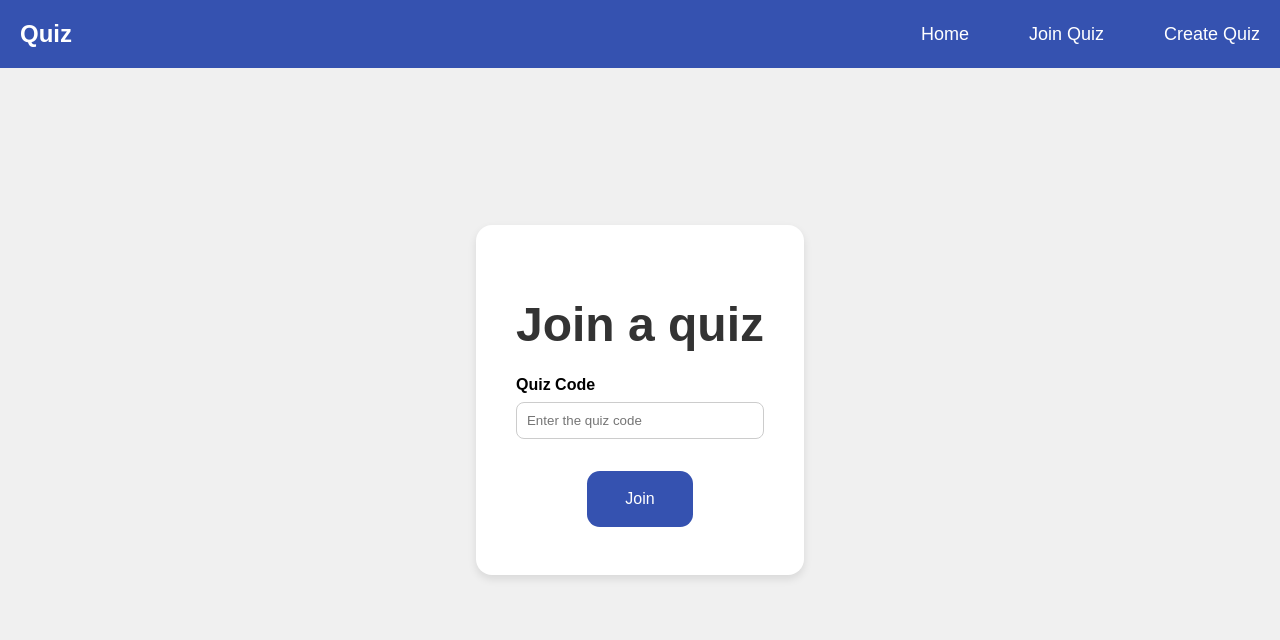
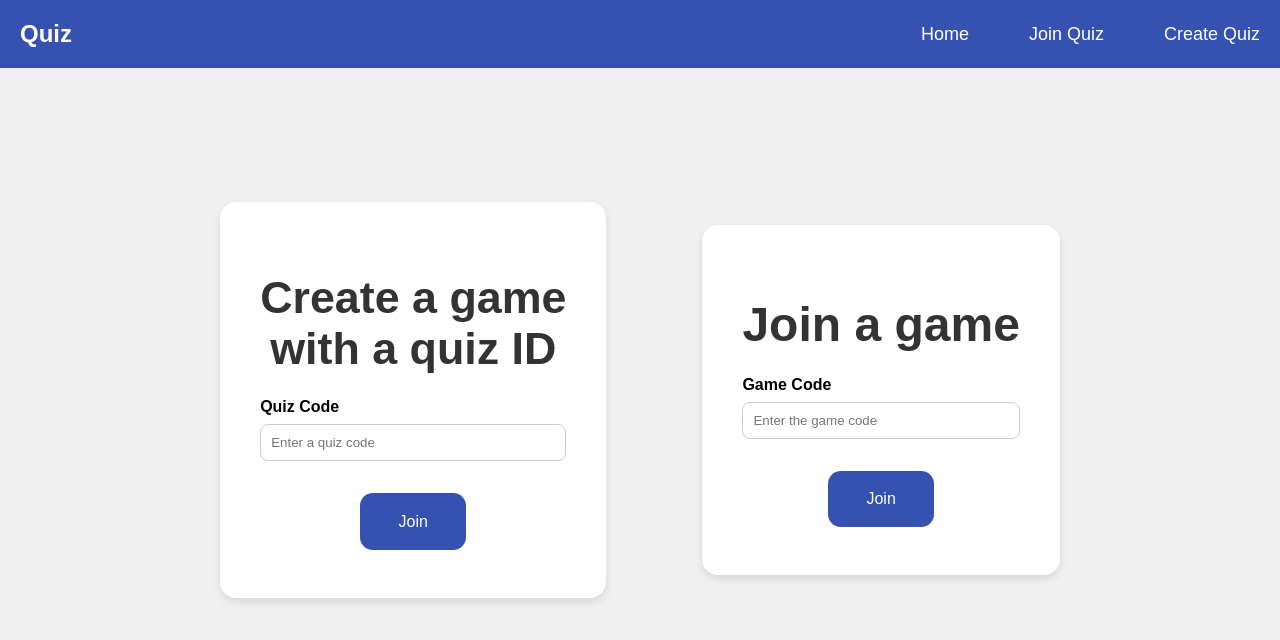
Before and after one commit to Floupper/BinaryWizards-Web, a React (Create React App) app in the folder binarywizards-webapp/: page /join-quiz in a window 1280 px wide. Shown: the top 640 px of the page. Built offline with nearby package versions, Linux system fonts and the light colour scheme.

Commit message:
feature: Add the 2 container of join party

```diff
--- a/binarywizards-webapp/src/assets/JoinQuiz.css
+++ b/binarywizards-webapp/src/assets/JoinQuiz.css
@@ -4,6 +4,15 @@
   align-items: center;
   height: 100vh;
   background-color: #f0f0f0;
+
+}
+.JoinGameContainer{
+  background-color: #ffffff;
+  padding: 2.5rem;
+  border-radius: 1rem;
+  box-shadow: 0 0.25rem 0.5rem rgba(0, 0, 0, 0.1);
+  text-align: center;
+  margin-inline: 3rem;
 }
 
 .JoinQuizForm {
@@ -12,6 +21,11 @@
   border-radius: 1rem;
   box-shadow: 0 0.25rem 0.5rem rgba(0, 0, 0, 0.1);
   text-align: center;
+  margin-inline: 3rem;
+}
+
+.JoinQuizForm>h1{
+  font-size: 2.8rem;
 }
 
 .form-group {
--- a/binarywizards-webapp/src/pages/JoinQuiz.js
+++ b/binarywizards-webapp/src/pages/JoinQuiz.js
@@ -5,32 +5,49 @@ import '../assets/JoinQuiz.css';
 import { ToastContainer, toast } from "react-toastify";
 import "react-toastify/dist/ReactToastify.css";
 
-import { checkQuizExists } from '../services/JoinQuizService';
+import { checkGameExists, createGameWithQuizId } from '../services/JoinQuizService';
 
 
 export default function JoinQuiz() {
   const [gameCode, setGameCode] = useState('');
+  const [quizCode, setQuizCode] = useState('');
   const [errorMessage, setErrorMessage] = useState('');
-  const [isLoading, setIsLoading] = useState(false);
+  const [isLoadingQuiz, setIsLoadingQuiz] = useState(false);
+  const [isLoadingGame, setIsLoadingGame] = useState(false);
   const navigate = useNavigate();
 
-  const handleJoin = async () => {
+  const handleCreateQuiz = async () => {
+    if (quizCode.trim() === '') {
+      toast.info('Please enter a valid game code.');
+      return;
+    }
+    setIsLoadingQuiz(true);
+
+    try {
+      const data = await createGameWithQuizId(quizCode);
+      setGameCode(data.game_id);
+      navigate(`/question/${gameCode}`);
+    } catch (error) {
+      toast.error(error.message);
+    } finally {
+      setIsLoadingQuiz(false);
+    }
+  };
+
+  const handleJoinGame = async () => {
     if (gameCode.trim() === '') {
       toast.info('Please enter a valid game code.');
-
       return;
     }
-
-    setIsLoading(true);
-    setErrorMessage('');
+    setIsLoadingGame(true);
 
     try {
-      await checkQuizExists(gameCode);
+      await checkGameExists(gameCode);
       navigate(`/question/${gameCode}`);
     } catch (error) {
       setErrorMessage(error.message);
     } finally {
-      setIsLoading(false);
+      setIsLoadingGame(false);
     }
   };
 
@@ -38,21 +55,39 @@ export default function JoinQuiz() {
     <div className="JoinQuizContainer">
       <ToastContainer />
       <div className="JoinQuizForm">
-        <h1>Join a quiz</h1>
+        <h1>Create a game <br/>with a quiz ID</h1>
         <div className="form-group">
-          <label htmlFor="gameCode">Quiz Code</label>
+          <label htmlFor="quizCode">Quiz Code</label>
+          <input
+            type="text"
+            id="quizzCode"
+            value={quizCode}
+            onChange={(e) => setQuizCode(e.target.value)}
+            placeholder="Enter a quiz code"
+          />
+        </div>
+        <button onClick={handleCreateQuiz} disabled={isLoadingQuiz}>
+          {isLoadingQuiz ? 'Joining...' : 'Join'}
+        </button>
+        {errorMessage && <p className="error-message">{errorMessage}</p>}
+      </div>
+
+      <div className="JoinGameContainer">
+        <h1>Join a game</h1>
+        <div className="form-group">
+          <label htmlFor="gameCode">Game Code</label>
           <input
             type="text"
             id="gameCode"
             value={gameCode}
             onChange={(e) => setGameCode(e.target.value)}
-            placeholder="Enter the quiz code"
+            placeholder="Enter the game code"
           />
         </div>
-        <button onClick={handleJoin} disabled={isLoading}>
-          {isLoading ? 'Joining...' : 'Join'}
+        <button onClick={handleJoinGame} disabled={isLoadingGame}>
+          {isLoadingGame ? 'Joining...' : 'Join'}
         </button>
-        {errorMessage && <p className="error-message">{errorMessage}</p>}
+
       </div>
     </div>
   );
--- a/binarywizards-webapp/src/services/JoinQuizService.js
+++ b/binarywizards-webapp/src/services/JoinQuizService.js
@@ -1,9 +1,10 @@
 import config from '../config';
 import { ToastContainer, toast } from "react-toastify";
 import "react-toastify/dist/ReactToastify.css";
-export const checkQuizExists = async (gameCode) => {
+export const checkGameExists = async (gameCode) => {
   try {
     const response = await fetch(`${config.API_BASE_URL}quiz/${gameCode}/question`);
+    console.log(response);
     if (!response.ok) {
       toast.error('Quiz not found');
     }
@@ -13,3 +14,16 @@ export const checkQuizExists = async (gameCode) => {
     //throw error;
   }
 };
+
+export const createGameWithQuizId = async (quizId) => {
+  try {
+    const response = await fetch(`${config.API_BASE_URL}game/${quizId}/create`);
+    if (!response.ok) {
+      toast.error('Quiz not found');
+    }
+    return response.json();
+  } catch (error) {
+    toast.error('Error checking quiz:', error);
+    //throw error;
+  }
+};
```
